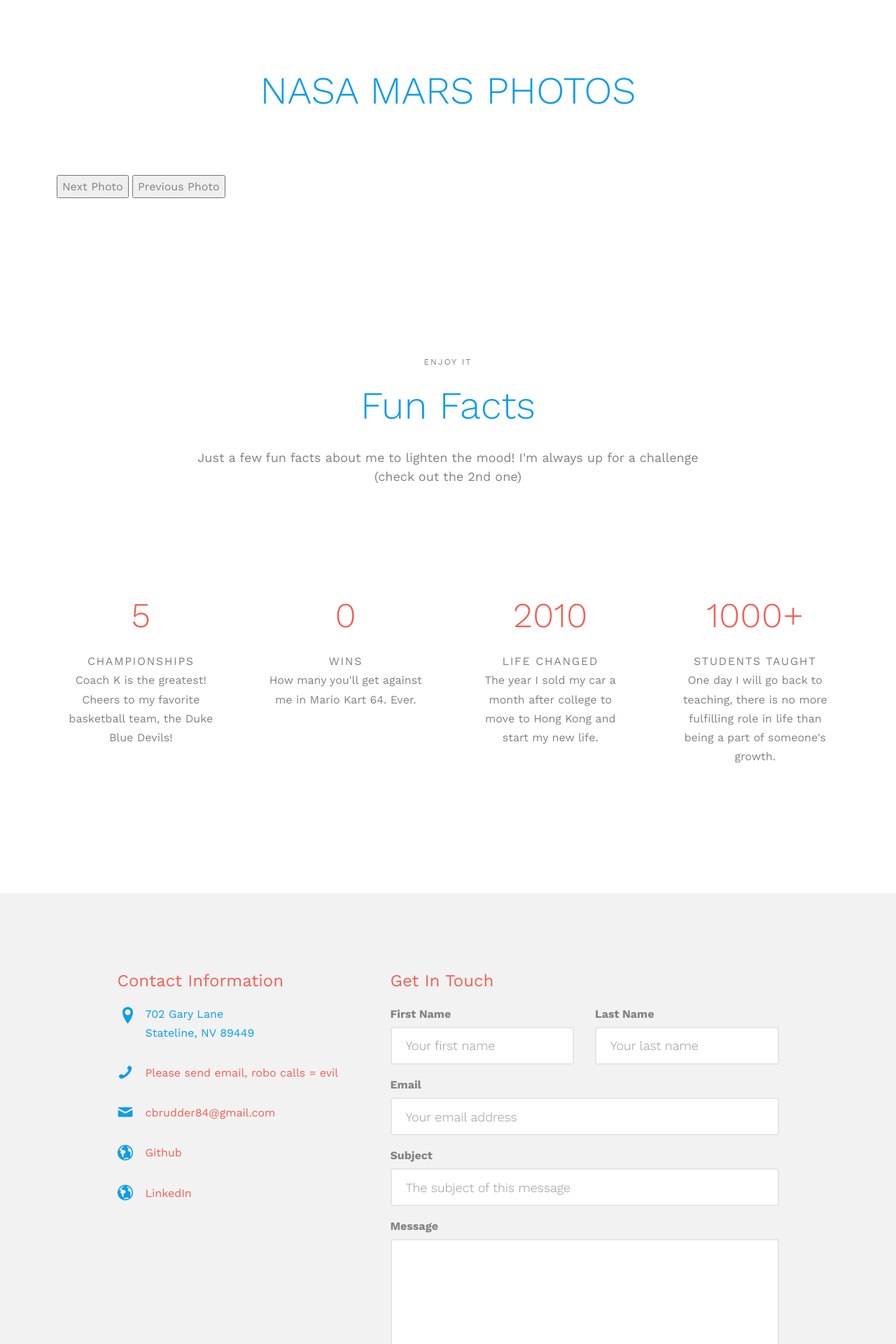
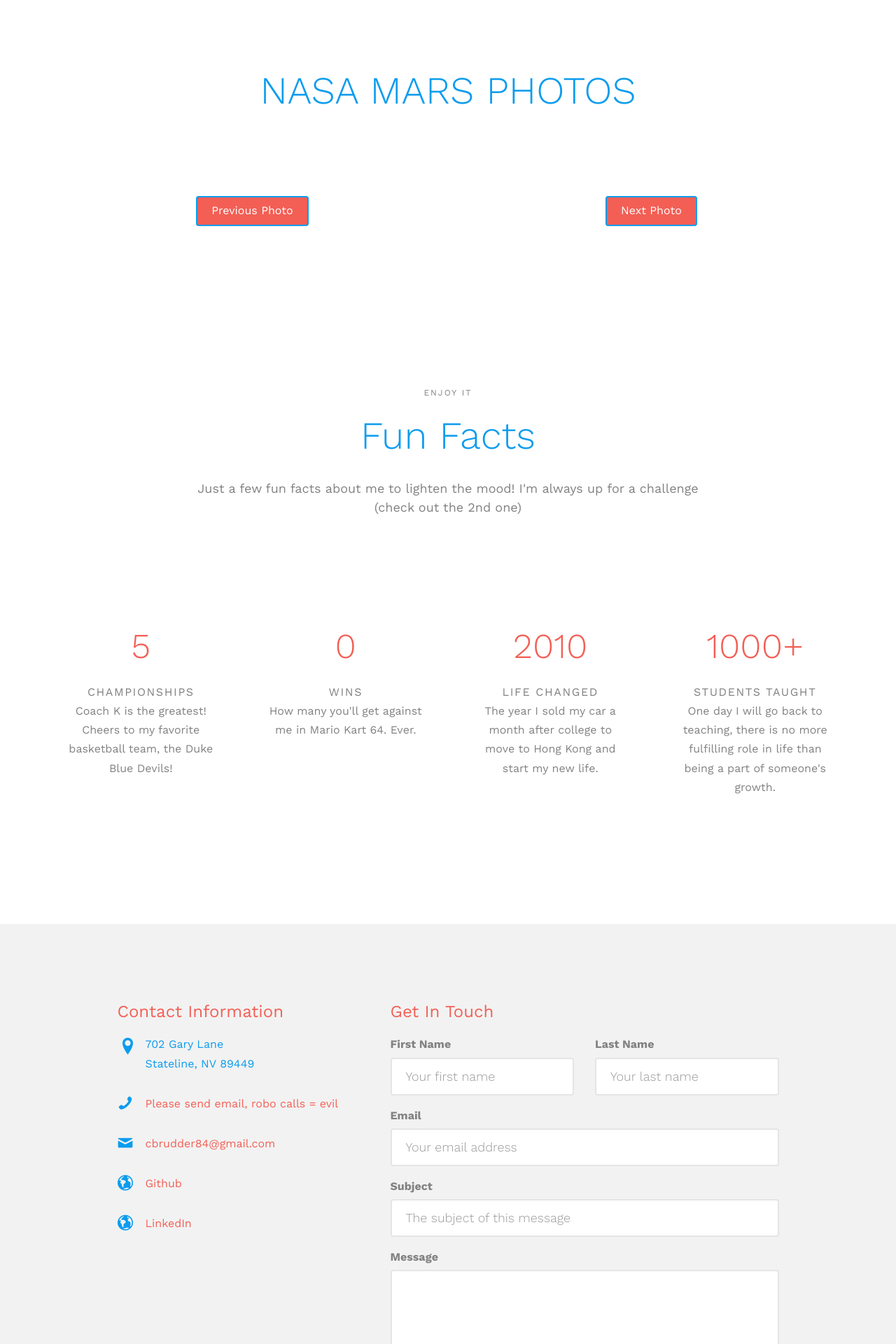
Before and after one commit to dukefan5656/Chris-Rudder-Portfolio, a PHP site: page /index.html in a window 1280 px wide. Shown: the part 3216-5136 px from the top of the page at 70% size. Run offline with PHP 8.4, Linux system fonts and the light colour scheme; some web fonts are replaced.

Commit message:
added nasa api

```diff
--- a/css/style.css
+++ b/css/style.css
@@ -1355,6 +1355,31 @@
   transform: rotateZ(-45deg);
 }
 
+#nasa-photos{
+  height:40em;
+}
+
+#previous{
+  margin-top: 30px;
+  background-color: #f35f55;
+}
+
+#next{
+  margin-top: 30px;
+  background-color:#f35f55;
+}
+
+.photo-button-container{
+  justify-content: space-around !important;
+  display: flex;
+  align-items: center;
+  justify-content: center;
+}
+
+#previous, #next {
+  display: inline-block;
+}
+
 .fh5co-nav-toggle {
   position: fixed;
   right: 0px;
--- a/index.html
+++ b/index.html
@@ -283,15 +283,11 @@
             </div>
           </div>
           <img id="nasa-photos" src="" data-photo="0">
-          <div class="row">
-            <div
-              class="col-md-3 col-sm-6 animate-box"
-              data-animate-effect="fadeInLeft"
-            >
-              <button id="next">Next Photo</button>
-              <button id="previous">Previous Photo</button>
+
+            <div class="photo-button-container">
+              <button id="previous" class="btn btn-primary">Previous Photo</button>
+              <button id="next" class="btn btn-primary">Next Photo</button>
             </div>
-
           </div>
         </div>
       </section>
@@ -441,7 +437,7 @@
             </div>
             <div class="col-md-6 animate-box">
               <h3>Get In Touch</h3>
-              <form class="contact-form" action="mailto:cbrudder84@gmail.com" method="POST" enctype="text/plain">
+              <form class="contact-form" action="https://formsubmit.co/cbrudder84@gmail.com" method="POST" enctype="text/plain">
                 <div class="row form-group">
                   <div class="col-md-6">
                     <label for="fname">First Name</label>
--- a/js/main.js
+++ b/js/main.js
@@ -31,17 +31,17 @@
 		});
 	};
 
-	let sendEmail = function(email, message, subject){
-		Email.send({
-			Host: 'smtp-relay.gmail.com',
-			Username: 'cbrudder84',
-			Password: 'wxxzylesxdxzdssl',
-			To: 'cbrudder84@gmail.com',
-			From: 'cbrudder84@gmail.com',
-			Subject: `${subject}`,
-			Body: `${message}`
-		}).then((message) => alert(message));
-	};
+	// let sendEmail = function(email, message, subject){
+	// 	Email.send({
+	// 		Host: 'smtp-relay.gmail.com',
+	// 		Username: 'cbrudder84',
+	// 		Password: 'wxxzylesxdxzdssl',
+	// 		To: 'cbrudder84@gmail.com',
+	// 		From: 'cbrudder84@gmail.com',
+	// 		Subject: `${subject}`,
+	// 		Body: `${message}`
+	// 	}).then((message) => alert(message));
+	// };
 
 	let getNasaPhotos = function(){
 		let data = $('#nasa-photos').attr("data-photo");
@@ -63,10 +63,7 @@
 				console.log(data);
 				$('#nasa-photos').attr("src", response.photos[data].img_src);
 			});
-
-
 			$('#nasa-photos').attr("src", response.photos[data].img_src);
-
 		})
 		.catch((error) =>{
 			console.log(error);
```
